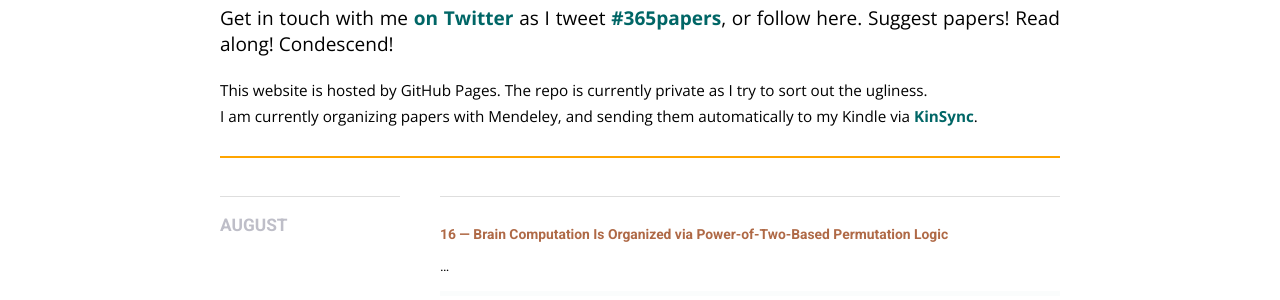
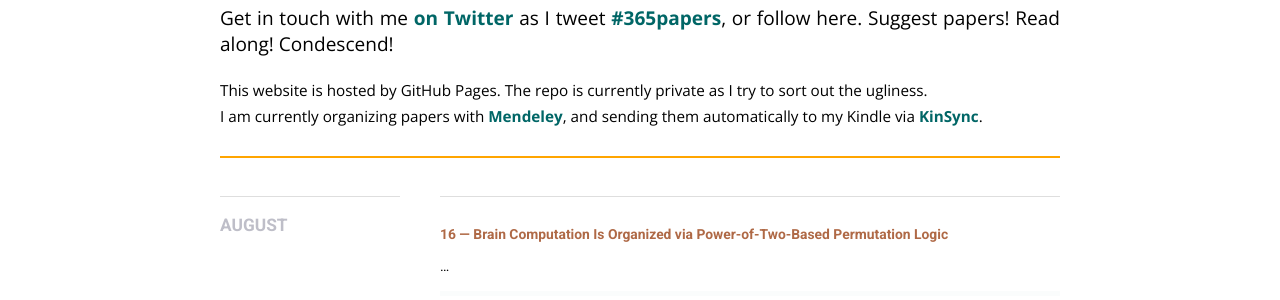
Before and after one commit to j6k4m8/365papers, a Jekyll site: the page built from index.html, in a window 1280 px wide. Shown: the part 414-714 px from the top of the page. Built offline with Jekyll 4.4.1, drawn with Linux system fonts in a browser that asks for light colours; nearby versions of some CDN libraries; part of the change alters nothing that is shown.

```diff
--- a/index.html
+++ b/index.html
@@ -31,7 +31,9 @@ layout: default
                                         <small>
                                             This website is hosted by GitHub Pages. The repo is currently private as I
                                             try to sort out the ugliness.<br />
-                                            I am currently organizing papers with Mendeley, and sending them automatically
+                                            I am currently organizing papers with
+                                            <a href="https://www.mendeley.com/community/j6m8s-365papers/">Mendeley</a>,
+                                            and sending them automatically
                                             to my Kindle via <a href="https://www.kinsync.com">KinSync</a>.
                                         </small>
                                     </p>
```
